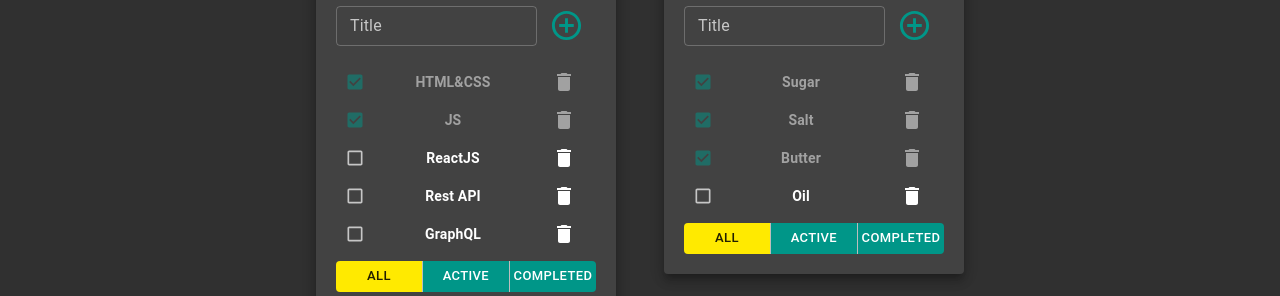
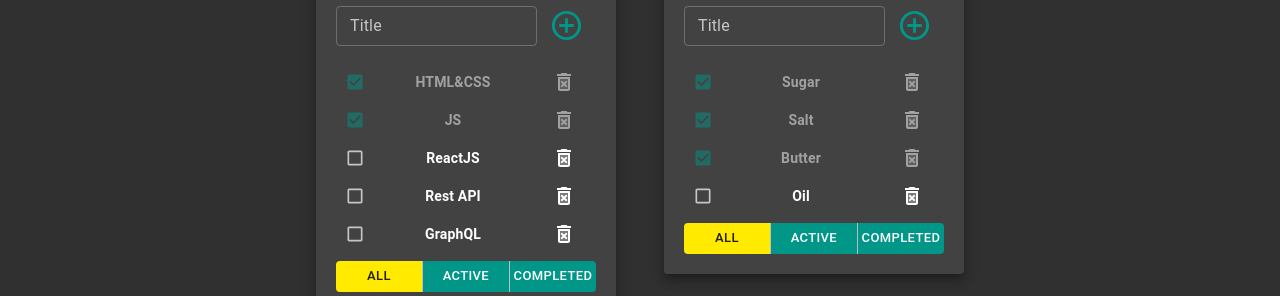
Before and after one commit to fedorgerasimov/Todolist, a React (Create React App) app: page / in a window 1280 px wide. Shown: the part 195-491 px from the top of the page. Built offline with nearby package versions, Linux system fonts and the light colour scheme.

Commit message:
добавил DeleteForeverTwoTone в removeTask Todolist.tsx

```diff
--- a/src/Todolist.tsx
+++ b/src/Todolist.tsx
@@ -3,7 +3,7 @@
 import {AddItemForm} from "./AddItemForm";
 import EditTableSpan from "./EditTableSpan";
 import {Button, ButtonGroup, Checkbox, IconButton, List, ListItem, Typography} from "@material-ui/core";
-import {Delete} from '@material-ui/icons';
+import {Delete, DeleteForeverTwoTone} from '@material-ui/icons';
 
 export type TaskType = {
     id: string
@@ -69,7 +69,7 @@
                             <EditTableSpan title={t.title} changeTitle={changeTaskTitle}/>
                             {/*<span>{t.title}</span>*/}
                             <Button onClick={onClickHandler} size={'small'}>
-                                <Delete/>
+                                <DeleteForeverTwoTone/>
                             </Button>
                         </ListItem>
                     })
```
